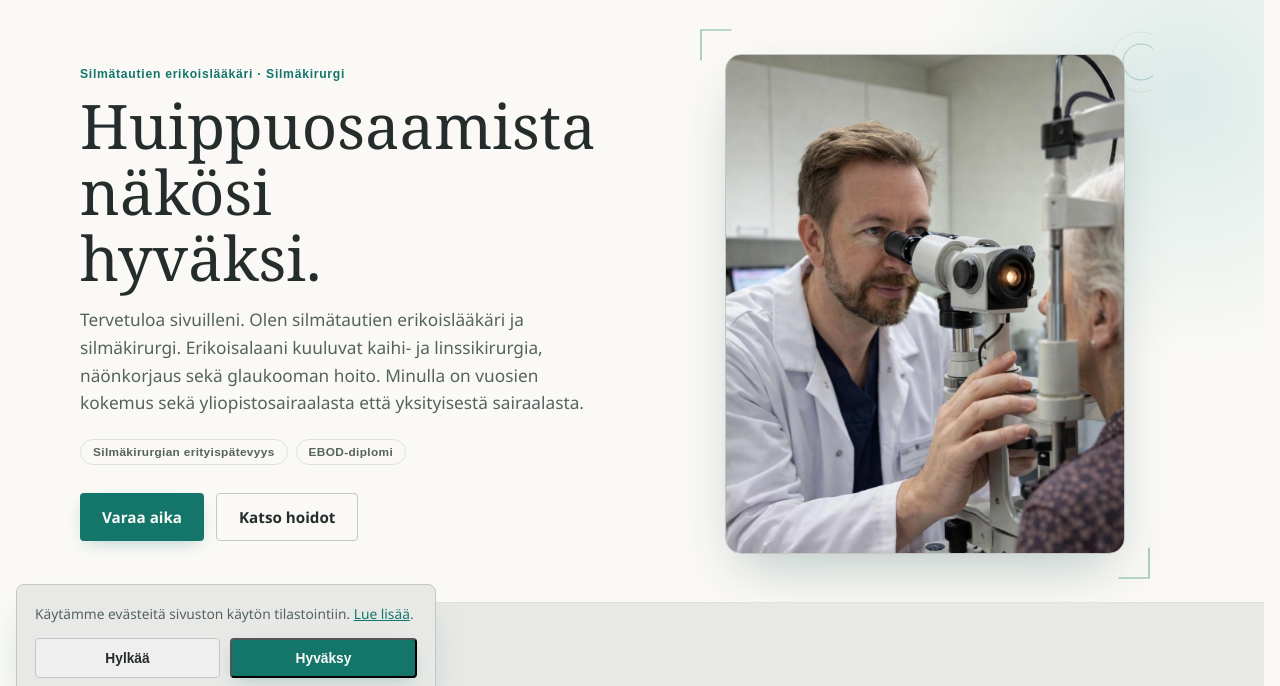
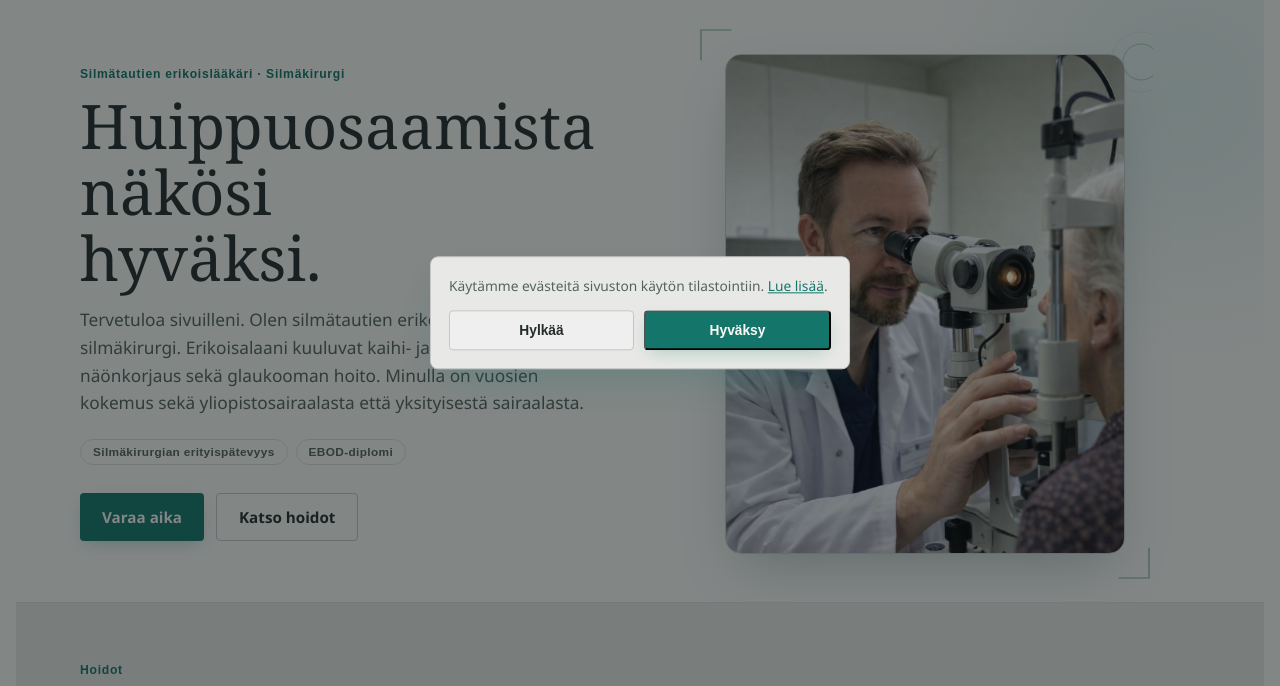
Before and after one commit to Muffax/Arvi, a plain HTML site: page index.html in a window 1280 px wide. Shown: the part 87-773 px from the top of the page. Drawn offline with Linux system fonts and the light colour scheme.

Commit message:
Näytä evästeilmoitus keskitettynä modaalina taustahimmennyksellä
Aiemmin banneri oli sivun alakulmassa, missä se jäi helposti huomaamatta
eikä pakottanut valintaan. Nyt se nousee keskelle ja tausta on
klikkauksilta suojattu kunnes käyttäjä valitsee Hyväksy tai Hylkää.

Co-Authored-By: Claude Sonnet 5 <noreply@anthropic.com>

```diff
--- a/consent.js
+++ b/consent.js
@@ -39,14 +39,36 @@
     }
   }
 
+  function getBackdrop() {
+    var backdrop = document.getElementById('cookie-backdrop');
+    if (!backdrop) {
+      backdrop = document.createElement('div');
+      backdrop.id = 'cookie-backdrop';
+      backdrop.className = 'cookie-backdrop';
+      backdrop.hidden = true;
+      var banner = document.getElementById('cookie-consent');
+      if (banner && banner.parentNode) {
+        banner.parentNode.insertBefore(backdrop, banner);
+      } else {
+        document.body.appendChild(backdrop);
+      }
+    }
+    return backdrop;
+  }
+
   function showBanner() {
     var banner = document.getElementById('cookie-consent');
     if (banner) banner.hidden = false;
+    getBackdrop().hidden = false;
+    document.body.style.overflow = 'hidden';
     refreshUI();
   }
   function hideBanner() {
     var banner = document.getElementById('cookie-consent');
     if (banner) banner.hidden = true;
+    var backdrop = document.getElementById('cookie-backdrop');
+    if (backdrop) backdrop.hidden = true;
+    document.body.style.overflow = '';
   }
 
   document.addEventListener('DOMContentLoaded', function () {
--- a/styles.css
+++ b/styles.css
@@ -306,9 +306,15 @@ footer a{ color:var(--on-dark-accent); text-decoration:underline; }
 }
 
 /* ---------- cookie consent ---------- */
+.cookie-backdrop{
+  position:fixed; inset:0; z-index:69;
+  background:rgba(13,20,22,.5);
+}
+.cookie-backdrop[hidden]{ display:none; }
 .cookie-consent{
-  position:fixed; left:16px; bottom:16px; z-index:70;
-  width:calc(100vw - 32px); max-width:420px; box-sizing:border-box;
+  position:fixed; top:50%; left:50%; transform:translate(-50%,-50%); z-index:70;
+  width:calc(100vw - 32px); max-width:420px; max-height:calc(100vh - 32px); overflow:auto;
+  box-sizing:border-box;
   background:var(--surface-tint); border:1px solid var(--line-strong); border-radius:8px;
   padding:18px; box-shadow:0 18px 40px -16px var(--shadow-btn);
 }
@@ -319,9 +325,6 @@ footer a{ color:var(--on-dark-accent); text-decoration:underline; }
 .cookie-consent-actions .btn{ flex:1; justify-content:center; padding:10px 14px; font-size:.86rem; min-height:40px; }
 .cookie-consent p.cookie-status{ margin:10px 0 0; font-size:.76rem; }
 .cookie-status:empty{ display:none; }
-@media (max-width:720px){
-  .cookie-consent{ bottom:94px; }
-}
 
 /* ---------- scroll reveal, own idea #3 (progressively enhanced, JS-gated) ---------- */
 .js-reveal .reveal{ opacity:0; filter:blur(6px); transition:opacity .7s ease, filter .7s ease; }
```
